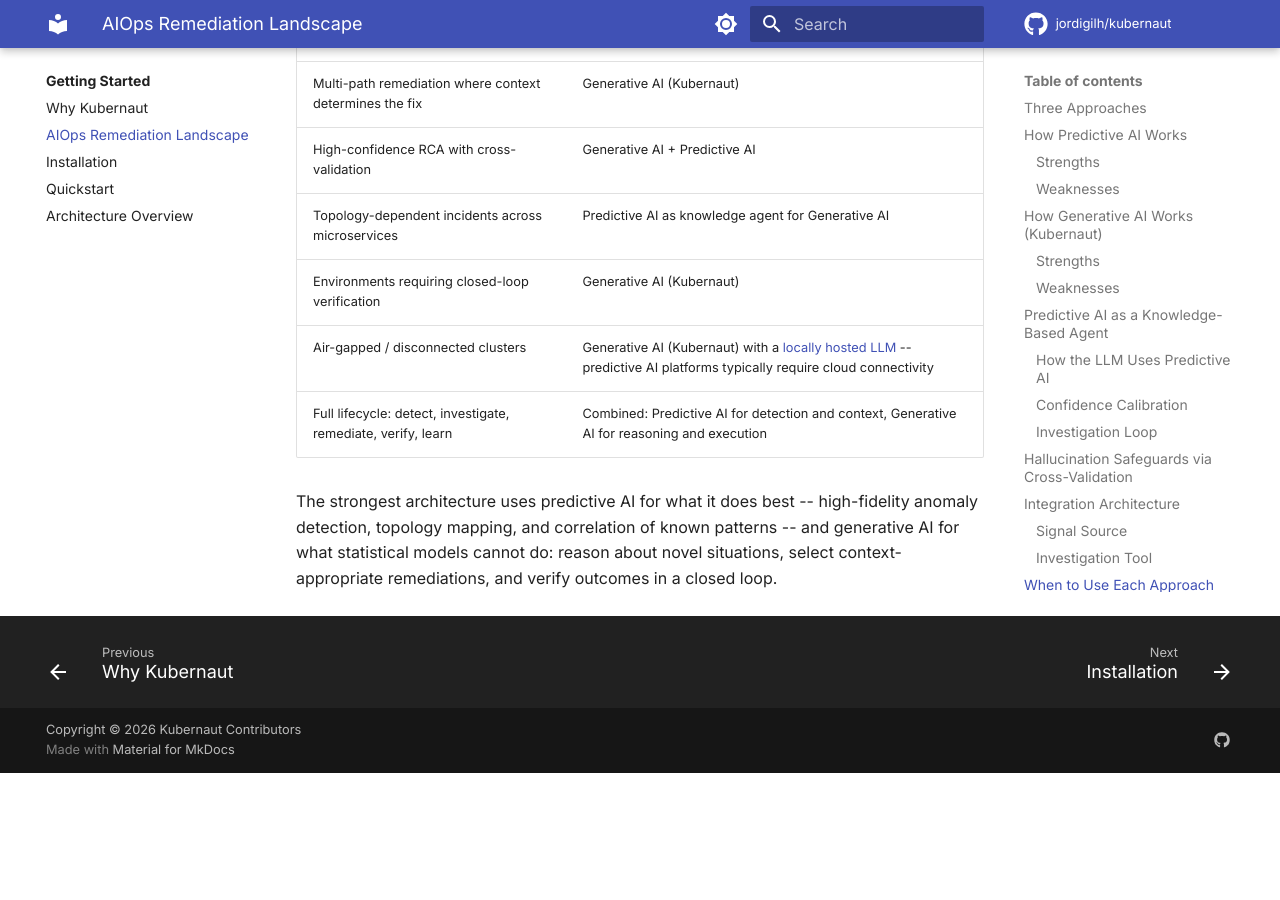
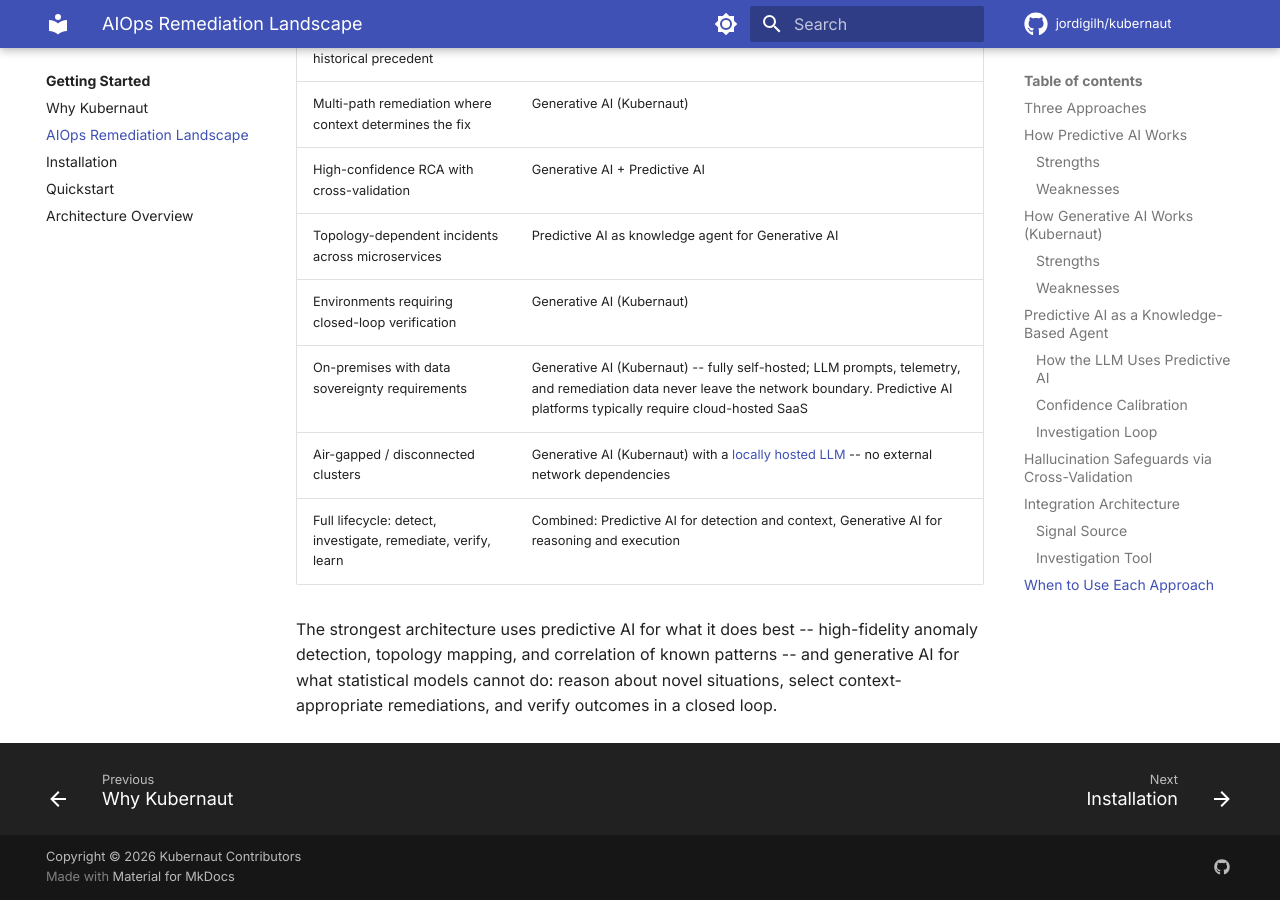
Before and after one commit to jordigilh/kubernaut-docs, an MkDocs documentation site: the page built from docs/getting-started/aiops-landscape.md, in a window 1280 px wide and 900 px high, scrolled down 6642 px. Built offline with MkDocs 1.6.1 and Material for MkDocs 9.7.7, drawn with Linux system fonts in a browser that asks for light colours; comment, search, counter and statistics services are not loaded; the version menu is left out; before the commit the page ends 7415 px from its top, so only the background shows below that.

Commit message:
docs: add data sovereignty row to AIOps landscape comparison
On-premises with data sovereignty is distinct from air-gapped: the
cluster may have internet access but the organization requires that
LLM prompts, telemetry, and remediation data stay within the network
boundary. Kubernaut is fully self-hosted; predictive AI platforms
typically require cloud-hosted SaaS.

Made-with: Cursor

```diff
--- a/docs/getting-started/aiops-landscape.md
+++ b/docs/getting-started/aiops-landscape.md
@@ -154,7 +154,8 @@ The LLM decides when and whether to query the predictive AI based on the investi
 | High-confidence RCA with cross-validation | Generative AI + Predictive AI |
 | Topology-dependent incidents across microservices | Predictive AI as knowledge agent for Generative AI |
 | Environments requiring closed-loop verification | Generative AI (Kubernaut) |
-| Air-gapped / disconnected clusters | Generative AI (Kubernaut) with a [locally hosted LLM](../operations/disconnected-install.md) -- predictive AI platforms typically require cloud connectivity |
+| On-premises with data sovereignty requirements | Generative AI (Kubernaut) -- fully self-hosted; LLM prompts, telemetry, and remediation data never leave the network boundary. Predictive AI platforms typically require cloud-hosted SaaS |
+| Air-gapped / disconnected clusters | Generative AI (Kubernaut) with a [locally hosted LLM](../operations/disconnected-install.md) -- no external network dependencies |
 | Full lifecycle: detect, investigate, remediate, verify, learn | Combined: Predictive AI for detection and context, Generative AI for reasoning and execution |
 
 The strongest architecture uses predictive AI for what it does best -- high-fidelity anomaly detection, topology mapping, and correlation of known patterns -- and generative AI for what statistical models cannot do: reason about novel situations, select context-appropriate remediations, and verify outcomes in a closed loop.
```
